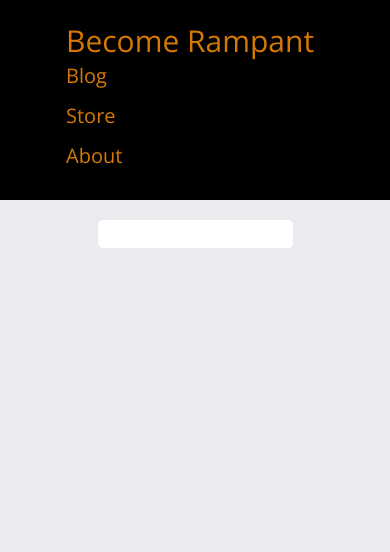
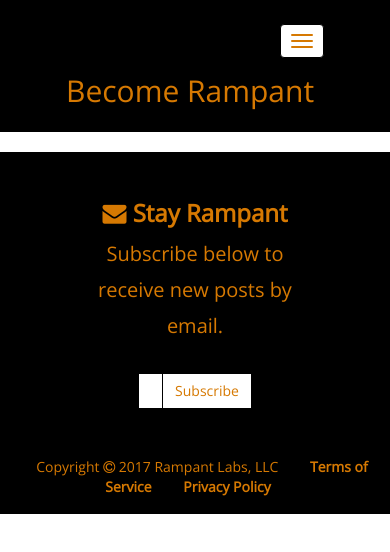
Before and after one commit to Jenuma/doubt, a website: page client/app/index.html in a window 390 px wide. Drawn offline with nearby package versions, Linux system fonts and the light colour scheme; some packages are replaced by stand-ins of ours; a script that the page names is missing.

Commit message:
Added subscribe/footer feature; improved mobile style

```diff
--- a/client/app/app.js
+++ b/client/app/app.js
@@ -18,7 +18,7 @@
             controller: "HomeController",
             controllerAs: "homeCtrl",
             resolve: {
-                $title: function() {return "Home";}
+                $title: function() {return "Become Rampant";}
             }
         };
 
@@ -27,7 +27,7 @@
             url: "/about",
             templateUrl: "/features/about/about.html",
             resolve: {
-                $title: function() {return "About";}
+                $title: function() {return "About - Become Rampant";}
             }
         };
 
@@ -36,7 +36,7 @@
             url: "/blog",
             templateUrl: "/features/blog/blog.html",
             resolve: {
-                $title: function() {return "Blog";}
+                $title: function() {return "Blog - Become Rampant";}
             }
         };
 
@@ -45,7 +45,7 @@
             url: "/store",
             templateUrl: "/features/store/store.html",
             resolve: {
-                $title: function() {return "Store";}
+                $title: function() {return "Store - Become Rampant";}
             }
         };
 
--- a/client/app/index.css
+++ b/client/app/index.css
@@ -6,14 +6,14 @@
     --secondary-text-color: #757575;
     --accent-color: #D67902;
     --divider-color: #BDBDBD;
-    --visited-color: #663399;
+    --visited-color: #AB6001;
 }
 
 body {
+    font-family: "Open Sans", sans-serif;
+
     color: var(--primary-text-color);
-    background-color: #E9EBEE;
-
-    font-family: "Open Sans", sans-serif;
+    background-color: var(--light-primary-color);
 
     backface-visibility: hidden;
     -o-backface-visibility: hidden;
@@ -36,43 +36,11 @@
     position: relative;
 
     color: var(--accent-color);
-    text-decoration: none;
-}
-
-a:before {
-    content: "";
-    position: absolute;
-    width: 100%;
-    height: 2px;
-    bottom: 0;
-    left: 0;
-    background-color: var(--accent-color);
-    visibility: hidden;
-
-    transform: scaleX(0);
-    -o-transform: scaleX(0);
-    -moz-transform: scaleX(0);
-    -webkit-transform: scaleX(0);
-
-    transition: all 0.3s ease-in-out 0s;
-    -o-transition: all 0.3s ease-in-out 0s;
-    -moz-transition: all 0.3s ease-in-out 0s;
-    -webkit-transition: all 0.3s ease-in-out 0s;
-}
-
-a:hover:before {
-    visibility: visible;
-
-    transform: scaleX(1);
-    -o-transform: scaleX(1);
-    -moz-transform: scaleX(1);
-    -webkit-transform: scaleX(1);
+    text-decoration: underline;
 }
 
 a:hover {
-    color: var(--accent-color);
-
-    text-decoration: none;
+    color: var(--visited-color);
 }
 
 /*
@@ -84,13 +52,38 @@
 #content {
     display: block;
 
-    padding: 1em 3em;
-
-    margin-left: auto;
-    margin-right: auto;
+    margin: 0 auto;
 
     max-width: 50%;
 
     border-radius: 5px;
-    background-color: var(--light-primary-color);
 }
+
+/*
+ * Mobile
+ */
+@media only screen and
+    (max-device-width: 320px),
+    (max-device-width: 375px),
+    (max-device-width: 425px) {
+        #content {
+            margin: 1em;
+
+            max-width: 100%;
+
+            font-size: 0.25em;
+        }
+}
+
+/*
+ * Tablet
+ */
+@media only screen and (max-device-width: 768px) {
+    #content {
+        margin: 0 3em;
+
+        max-width: 100%;
+
+        font-size: 0.25em;
+    }
+}
--- a/client/app/index.html
+++ b/client/app/index.html
@@ -7,7 +7,7 @@
 
         <base href="/">
 
-        <title ng-bind="$title + ' - Become Rampant'">Become Rampant</title>
+        <title ng-bind="$title">Become Rampant</title>
 
         <link href="https://fonts.googleapis.com/css?family=Open+Sans" rel="stylesheet"/>
         <link rel="stylesheet" type="text/css" href="https://maxcdn.bootstrapcdn.com/bootstrap/3.3.7/css/bootstrap.min.css"/>
@@ -30,5 +30,8 @@
         <div id="content">
             <ui-view></ui-view>
         </div>
+
+        <div id="subscribe" ng-include="'/features/subscribe/subscribe.html'"></div>
+        <div id="footer" ng-include="'/features/footer/footer.html'"></div>
     </body>
 </html>
--- /dev/null
+++ b/client/features/footer/footer.css
@@ -0,0 +1,81 @@
+#footer-content {
+    padding: 0.5em;
+
+    color: var(--accent-color);
+    background-color: var(--dark-primary-color);
+
+    text-align: center;
+}
+
+#legal {
+    padding: 0;
+}
+
+#legal > li {
+    display: inline;
+
+    margin: 0 1em;
+}
+
+#legal > li > a {
+    font-weight: 900;
+
+    text-decoration: none;
+}
+
+#legal > li > a:hover {
+    color: var(--accent-color);
+}
+
+/*
+ * Animated Underline Effect
+ */
+#legal > li > a:before {
+    content: "";
+
+    position: absolute;
+    bottom: 0;
+    left: 0;
+
+    width: 100%;
+    height: 2px;
+
+    background-color: var(--accent-color);
+    visibility: hidden;
+
+    transform: scaleX(0);
+    -o-transform: scaleX(0);
+    -moz-transform: scaleX(0);
+    -webkit-transform: scaleX(0);
+
+    transition: all 0.3s ease-in-out 0s;
+    -o-transition: all 0.3s ease-in-out 0s;
+    -moz-transition: all 0.3s ease-in-out 0s;
+    -webkit-transition: all 0.3s ease-in-out 0s;
+}
+
+#legal > li > a:hover:before {
+    visibility: visible;
+
+    transform: scaleX(1);
+    -o-transform: scaleX(1);
+    -moz-transform: scaleX(1);
+    -webkit-transform: scaleX(1);
+}
+
+/*
+ * Mobile
+ */
+@media only screen and
+    (max-device-width: 320px),
+    (max-device-width: 375px),
+    (max-device-width: 425px) {
+        #legal {
+            list-style-type: none;
+        }
+
+        #legal > li {
+            display: list-item;
+            margin: 0.5em 0;
+        }
+}
--- /dev/null
+++ b/client/features/footer/footer.html
@@ -0,0 +1,9 @@
+<link rel="stylesheet" type="text/css" href="/features/footer/footer.css"/>
+
+<div id="footer-content">
+    <ul id="legal">
+        <li>Copyright <span class="fa fa-copyright"></span> 2017 Rampant Labs, LLC</li>
+        <li><a href="#">Terms of Service</a></li>
+        <li><a href="#">Privacy Policy</a></li>
+    </ul>
+</div>
--- a/client/features/nav/nav.css
+++ b/client/features/nav/nav.css
@@ -1,4 +1,6 @@
-/* navbar */
+/*
+ * Navbar
+ */
 .navbar-default {
     padding: 15px 50px;
 
@@ -8,11 +10,18 @@
     border-radius: 0;
 }
 
-/* title */
+.navbar-default .navbar-collapse {
+    border: none;
+}
+
+/*
+ * Title
+ */
 .navbar-default .navbar-brand {
     color: var(--accent-color);
 
     font-size: 30px;
+    font-weight: 500;
     text-decoration: none;
 }
 
@@ -24,15 +33,16 @@
 
 .navbar-default .navbar-brand:hover {
     color: var(--accent-color);
-
-/*    text-decoration: underline;*/
 }
 
-/* link */
+/*
+ * Link
+ */
 .navbar-default .navbar-nav > li > a {
     color: var(--accent-color);
 
     font-size: 20px;
+    font-weight: 900;
     text-decoration: none;
 }
 
@@ -44,11 +54,10 @@
 
 .navbar-default .navbar-nav > li > a:hover {
     color: var(--accent-color);
-
-/*    text-decoration: underline;*/
 }
 
-.navbar-default .navbar-nav > .active > a:focus {
+.navbar-default .navbar-nav > .active > a:focus,
+.navbar-default .navbar-nav > .open > a:focus {
     color: var(--accent-color);
     background-color: var(--dark-primary-color);
 
@@ -56,57 +65,18 @@
 }
 
 .navbar-default .navbar-nav > .active > a,
-.navbar-default .navbar-nav > .active > a:hover {
-    color: var(--accent-color);
-    background-color: var(--dark-primary-color);
-
-/*    text-decoration: underline;*/
-}
-
-.navbar-default .navbar-nav > .open > a:focus {
-    color: var(--light-primary-color);
-    background-color: var(--dark-primary-color);
-
-    text-decoration: none;
-}
-
+.navbar-default .navbar-nav > .active > a:hover,
 .navbar-default .navbar-nav > .open > a,
 .navbar-default .navbar-nav > .open > a:hover {
     color: var(--accent-color);
     background-color: var(--dark-primary-color);
-
-/*    text-decoration: underline;*/
 }
 
-/* caret */
-.navbar-default .navbar-nav > .dropdown > a .caret {
-    border-top-color: var(--dark-primary-color);
-    border-bottom-color: var(--dark-primary-color);
-
-    text-decoration: none;
-}
-
-.navbar-default .navbar-nav > .dropdown > a:focus .caret {
-    color: var(--dark-primary-color);
-    background-color: var(--dark-primary-color);
-
-    text-decoration: none;
-}
-
-.navbar-default .navbar-nav > .dropdown > a:hover .caret {
-    border-top-color: var(--dark-primary-color);
-    border-bottom-color: var(--dark-primary-color);
-
-    text-decoration: none;
-}
-
-.navbar-default .navbar-nav > .open > a:focus .caret {
-    color: var(--dark-primary-color);
-    background-color: var(--dark-primary-color);
-
-    text-decoration: none;
-}
-
+/*
+ * Caret
+ */
+.navbar-default .navbar-nav > .dropdown > a .caret,
+.navbar-default .navbar-nav > .dropdown > a:hover .caret,
 .navbar-default .navbar-nav > .open > a .caret,
 .navbar-default .navbar-nav > .open > a:hover .caret {
     border-top-color: var(--dark-primary-color);
@@ -115,42 +85,95 @@
     text-decoration: none;
 }
 
-/* mobile version */
-.navbar-default .navbar-toggle {
-    border-color: var(--light-primary-color);
+.navbar-default .navbar-nav > .dropdown > a:focus .caret,
+.navbar-default .navbar-nav > .open > a:focus .caret {
+    color: var(--accent-color);
+    background-color: var(--dark-primary-color);
+
+    text-decoration: none;
 }
 
-.navbar-default .navbar-toggle:focus {
-    color: var(--dark-primary-color);
-    background-color: var(--dark-primary-color);
+/*
+ * Animated Underline Effect
+ */
+.navbar-default .navbar-brand:before,
+.navbar-default .navbar-nav > li > a:before {
+    content: "";
+
+    position: absolute;
+    bottom: 0;
+    left: 0;
+
+    width: 100%;
+    height: 2px;
+
+    background-color: var(--accent-color);
+    visibility: hidden;
+
+    transform: scaleX(0);
+    -o-transform: scaleX(0);
+    -moz-transform: scaleX(0);
+    -webkit-transform: scaleX(0);
+
+    transition: all 0.3s ease-in-out 0s;
+    -o-transition: all 0.3s ease-in-out 0s;
+    -moz-transition: all 0.3s ease-in-out 0s;
+    -webkit-transition: all 0.3s ease-in-out 0s;
 }
 
-.navbar-default .navbar-toggle:hover {
-    background-color: var(--dark-primary-color);
+.navbar-default .navbar-brand:hover:before,
+.navbar-default .navbar-nav > li > a:hover:before {
+    visibility: visible;
+
+    transform: scaleX(1);
+    -o-transform: scaleX(1);
+    -moz-transform: scaleX(1);
+    -webkit-transform: scaleX(1);
 }
 
-.navbar-default .navbar-toggle .icon-bar {
-    background-color: var(--dark-primary-color);
+/*
+ * Mobile
+ */
+.navbar-default .navbar-toggle {
+    border-color: var(--dark-primary-color);
 }
 
-@media (max-width: 767px) {
+.navbar-default .navbar-toggle .icon-bar  {
+    background-color: var(--accent-color);
+}
 
-    .navbar-default .navbar-nav .open .dropdown-menu > li > a {
-        color:var(--dark-primary-color);
+.navbar-default .navbar-toggle,
+.navbar-default .navbar-toggle:hover{
+    background-color: var(--light-primary-color);
+}
+
+@media only screen and (max-width: 768px) {
+
+    .navbar-default .navbar-nav .open .dropdown-menu > li > a,
+    .navbar-default .navbar-nav .open .dropdown-menu > li > a:hover {
+        color:var(--accent-color);
 
         text-decoration: none;
     }
 
     .navbar-default .navbar-nav .open .dropdown-menu > li > a:focus {
-        color: var(--dark-primary-color);
+        color: var(--accent-color);
         background-color: var(--dark-primary-color);
 
         text-decoration: none;
     }
+}
 
-    .navbar-default .navbar-nav .open .dropdown-menu > li > a:hover {
-        color: var(--accent-color);
+/*
+ * Tablet
+ */
+@media only screen and (max-device-width: 768px) {
+    .navbar-default {
+        padding: 15px 0;
+    }
 
-        text-decoration: none;
+    .navbar-default .navbar-brand:hover:before,
+    .navbar-default .navbar-nav > li > a:hover:before {
+        visibility: hidden;
     }
 }
--- a/client/features/nav/nav.html
+++ b/client/features/nav/nav.html
@@ -1,14 +1,21 @@
 <link rel="stylesheet" type="text/css" href="/features/nav/nav.css"/>
 
 <nav class="navbar navbar-default">
-    <div class="container-fluid">
-        <div class="navbar-header pull-left">
+    <div class="container">
+        <div class="navbar-header">
+            <button class="navbar-toggle" data-toggle="collapse" data-target=".navbar-collapse" type="button">
+                <span class="icon-bar"></span>
+                <span class="icon-bar"></span>
+                <span class="icon-bar"></span>
+            </button>
             <a class="navbar-brand" ui-sref="home">Become Rampant</a>
         </div>
-        <ul class="nav navbar-nav navbar-right">
-            <li ng-class="{'active': $title === 'Blog'}"><a ui-sref="blog">Blog</a></li>
-            <li ng-class="{'active': $title === 'Store'}"><a ui-sref="store">Store</a></li>
-            <li ng-class="{'active': $title === 'About'}"><a ui-sref="about">About</a></li>
-        </ul>
+        <div class="navbar-collapse collapse">
+            <ul class="nav navbar-nav navbar-right">
+                <li ng-class="{'active': $title === 'Blog - Become Rampant'}"><a ui-sref="blog">Blog</a></li>
+                <li ng-class="{'active': $title === 'Store - Become Rampant'}"><a ui-sref="store">Store</a></li>
+                <li ng-class="{'active': $title === 'About - Become Rampant'}"><a ui-sref="about">About</a></li>
+            </ul>
+        </div>
     </div>
 </nav>
--- /dev/null
+++ b/client/features/subscribe/subscribe.css
@@ -0,0 +1,79 @@
+#subscribe-container {
+    color: var(--accent-color);
+    background-color: var(--dark-primary-color);
+
+    text-align: center;
+}
+
+#subscribe-content {
+    margin: 0 auto;
+    padding-top: 2em;
+    padding-bottom: 3em;
+
+    width: 50%;
+}
+
+/*
+ * Bootstrap Overrides
+ */
+.input-group {
+    margin: 0 auto;
+    max-width: 50%;
+}
+
+.form-control {
+    border: none;
+    box-shadow: none;
+}
+
+.form-control, .btn {
+    border-radius: 0;
+}
+
+.btn-primary {
+    height: 34px;
+
+    color: var(--accent-color);
+    background-color: var(--light-primary-color);
+
+    border-top: none;
+    border-bottom:none;
+    border-left: 1px solid black;
+    border-right: none;
+
+    -o-transition: all 0.3s ease 0s;
+    -moz-transition: all 0.3s ease 0s;
+    -webkit-transition: all 0.3s ease 0s;
+}
+
+.btn-primary:hover {
+    color: var(--light-primary-color);
+    background-color: var(--accent-color);
+}
+
+/*
+ * Mobile
+ */
+@media only screen and (max-device-width: 480px) {
+    #subscribe-content {
+        width: 90%;
+    }
+}
+
+/*
+ * Tablet
+ */
+@media only screen and (max-device-width: 768px) {
+    #subscribe-content {
+        margin: 0 auto;
+
+        width: 100%;
+
+        font-size: 0.25em;
+    }
+
+    .input-group {
+        margin: 0 auto;
+        max-width: 80%;
+    }
+}
--- /dev/null
+++ b/client/features/subscribe/subscribe.html
@@ -0,0 +1,25 @@
+<link rel="stylesheet" type="text/css" href="/features/subscribe/subscribe.css"/>
+
+<div id="subscribe-container">
+    <div id="subscribe-content">
+        <h3><strong><span class="fa fa-envelope"></span><span> Stay Rampant</span></strong></h3>
+
+        <p>Subscribe below to receive new posts by email.</p>
+
+        <div class="input-group">
+            <input
+                type="email"
+                name="email"
+                placeholder="Email Address"
+                class="form-control"
+                required
+            />
+
+            <span class="input-group-btn">
+                <button class="btn btn-primary" type="button">
+                    Subscribe
+                </button>
+            </span>
+        </div>
+    </div>
+</div>
```
